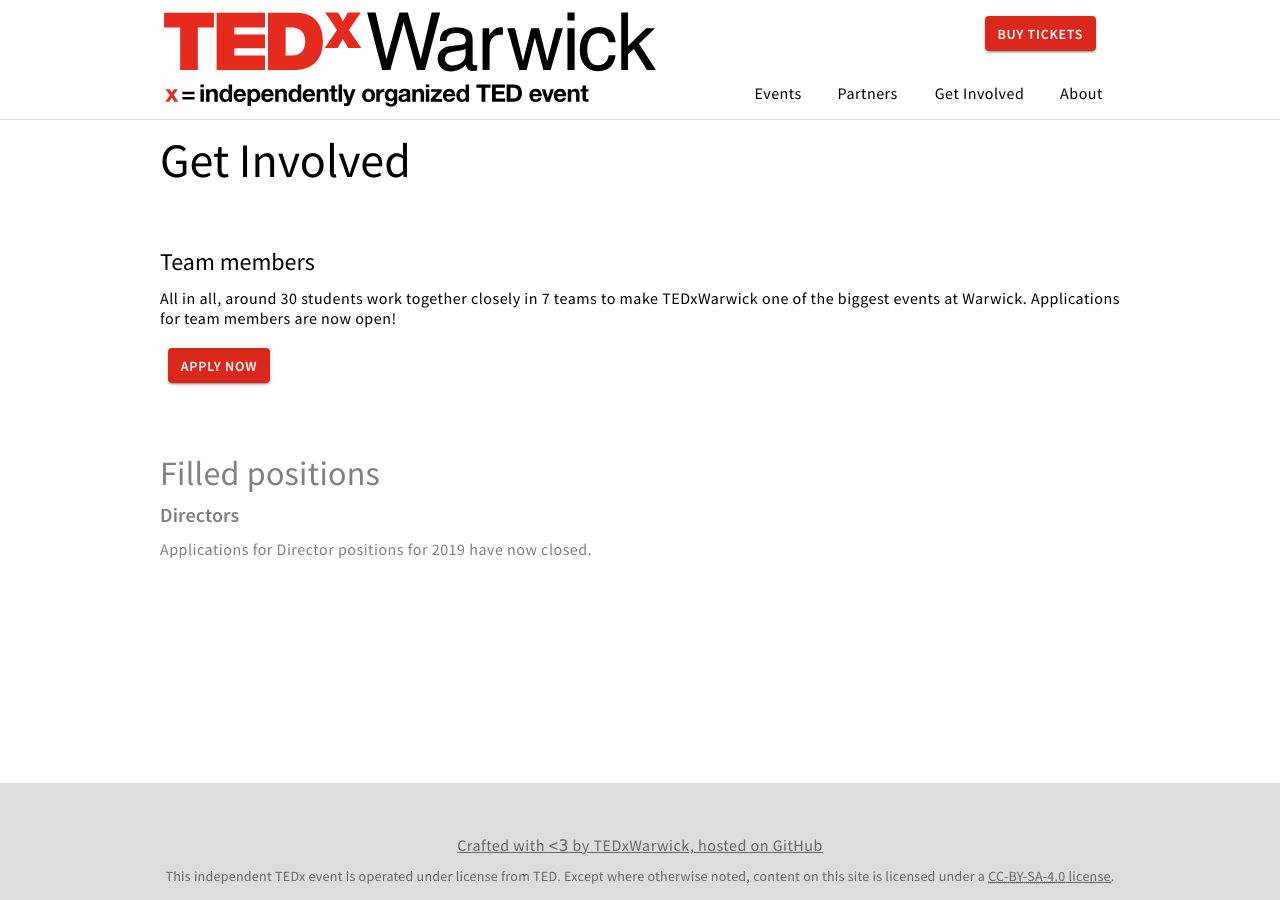
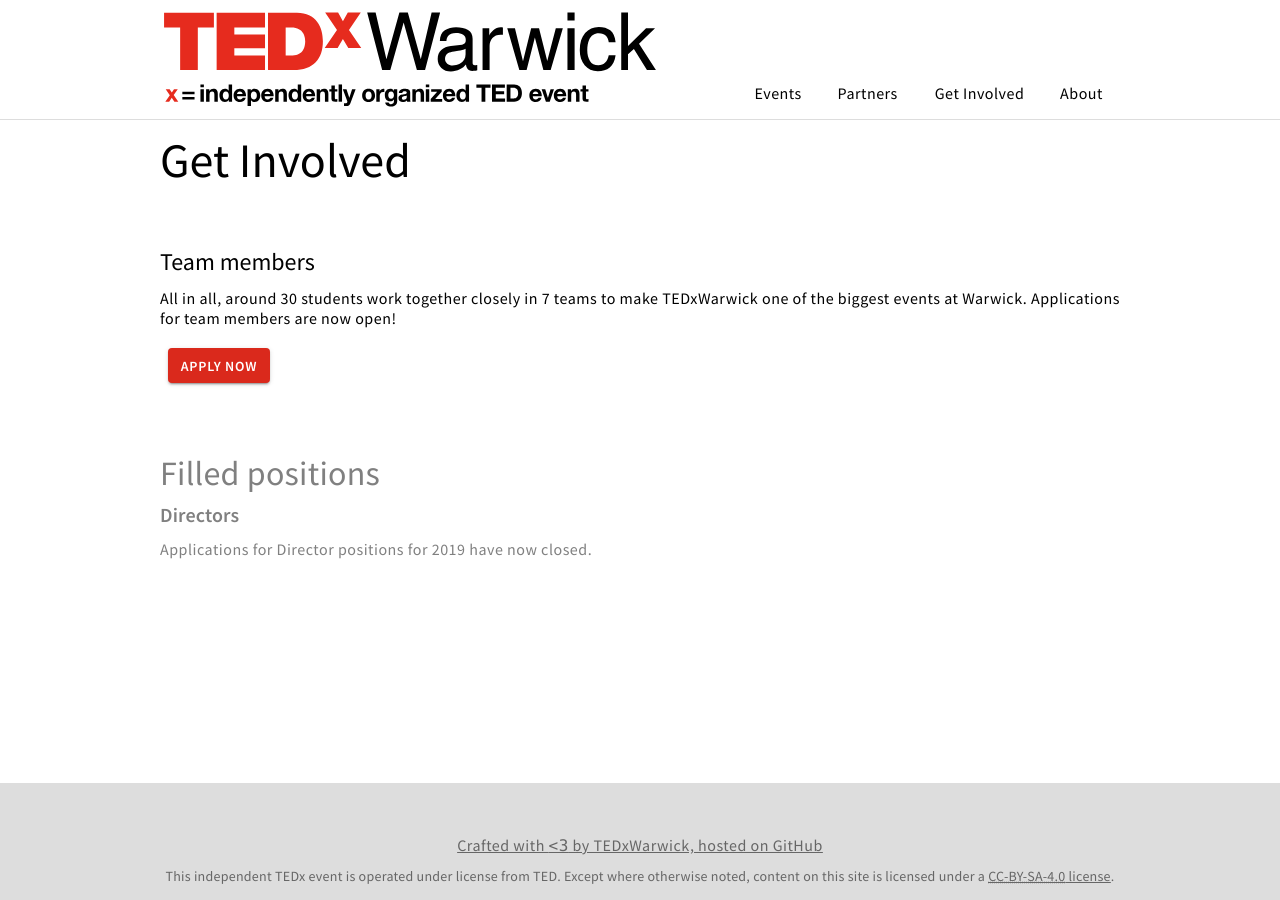
Before and after one commit to TEDxWarwickTechnical/tedxwarwicktechnical.github.io, a Jekyll site: the page built from get-involved.html, in a window 1280 px wide. Built offline with Jekyll 4.4.1, drawn with Linux system fonts in a browser that asks for light colours; comment, search, counter and statistics services are not loaded.

Commit message:
Remove CTA button

```diff
--- a/_config.yml
+++ b/_config.yml
@@ -100,9 +100,6 @@
     page: "/about"
 
 cta:
-  - name: "Buy Tickets"
-    page: "/tickets"
-    style: primary
 
 fb-app-id: "600131706999745"
 fb-page: "TEDxWarwick"
```
